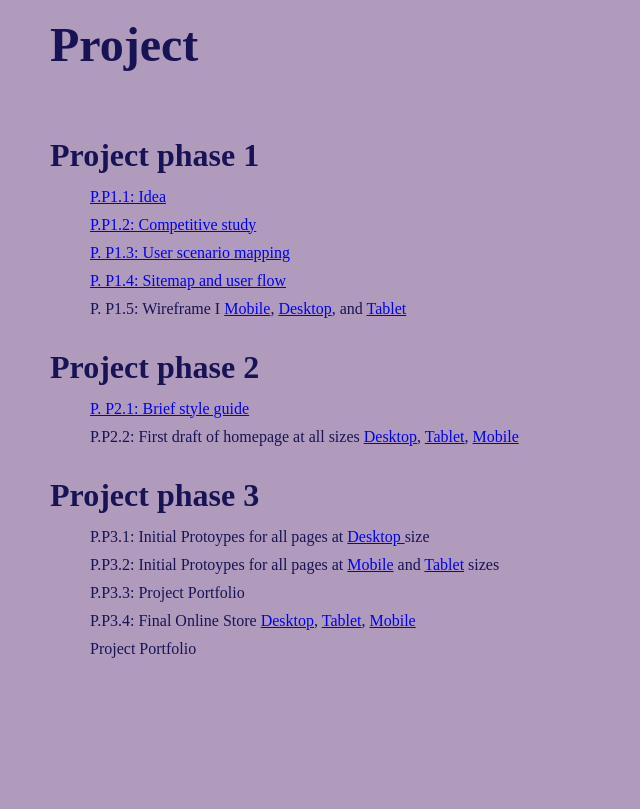
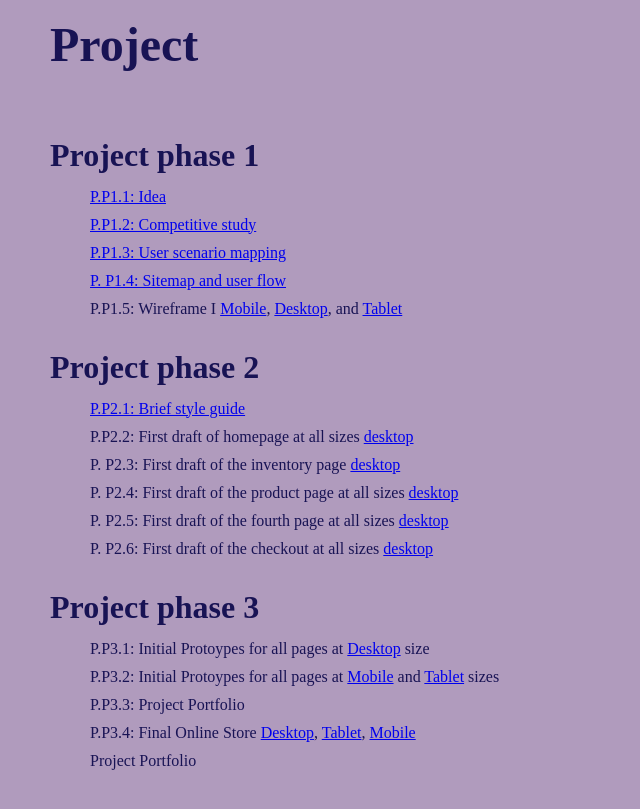
Before and after one commit to sumaiyar6/avt415, a plain HTML site: page index.html in a window 1280 px wide. Shown: the part 736-1545 px from the top of the page, without its empty margins (0-640 px from the left). Before the commit the page ends 1465 px from the top, so only its background shows below. Drawn offline with Linux system fonts and the light colour scheme.

Commit message:
Add files via upload

```diff
--- a/index.html
+++ b/index.html
@@ -31,23 +31,27 @@
 			<dd><a href="p_process/ideas.html" >P.P1.1: Idea</a></dd><dd>
 			<a href="https://www.figma.com/proto/bF72ke6CYsKykys5XcTyxV/P.-P1.2%3A-Competitive-study?node-id=1-2&p=f&t=Z86DSOqtoH0KCL0Z-1&scaling=contain&content-scaling=fixed&page-id=0%3A1" target="_blank">
 			P.P1.2: Competitive study</a></dd>
-			<dd><a href="p_process/P. P1.3- User scenario mapping.html">P. P1.3: User scenario mapping</a></dd>
+			<dd><a href="p_process/P. P1.3- User scenario mapping.html">P.P1.3: User scenario mapping</a></dd>
 			<dd><a href="https://www.figma.com/proto/D4iFkZWWFhSL4TDz3UuvCN/P.-P1.4%3A-Sitemap-and-user-flow?node-id=1-5&p=f&t=sWCkD3aCrVR9KCwz-1&scaling=contain&content-scaling=fixed&page-id=0%3A1" target="new">P. P1.4: Sitemap and user flow</a></dd>
-			<dd>P. P1.5: Wireframe I			  <a href="https://mymasonportal.gmu.edu/webapps/blackboard/content/listContent.jsp?course_id=_533736_1&content_id=_20500696_1#" data-ally-external-id="content:_20500698_1" data-ally-upload-type="RichContent" title="Alternative formats"><a href="https://www.figma.com/proto/JdW0GqUkBTnzb4Kgbnh2HC/P.-P1.5%3A-Wireframe-I?node-id=1-2&p=f&t=WvEDSI0px9ZPKk0a-1&scaling=scale-down&content-scaling=fixed&page-id=0%3A1" target="_blank">Mobile</a>, <a href="https://www.figma.com/proto/kjlUuf0ZVpfLITYPeYXgt7/P.-P1.5%3A-Wireframe-2?node-id=3-2&t=QiXEQPID3mO1zLTH-1&scaling=contain&content-scaling=fixed&page-id=0%3A1" target="_blank">Desktop</a>, and <a href="https://www.figma.com/proto/dayEoKnCAM4yelIjQ4cpHG/P.-P1.5%3A-Wireframe-3?node-id=2-5&p=f&t=SCGIk7IMk62nhYAo-1&scaling=scale-down&content-scaling=fixed&page-id=0%3A1" target="_blank">Tablet</a><br>
+			<dd>P.P1.5: Wireframe I			  <a href="https://mymasonportal.gmu.edu/webapps/blackboard/content/listContent.jsp?course_id=_533736_1&content_id=_20500696_1#" data-ally-external-id="content:_20500698_1" data-ally-upload-type="RichContent" title="Alternative formats"><a href="https://www.figma.com/proto/JdW0GqUkBTnzb4Kgbnh2HC/P.-P1.5%3A-Wireframe-I?node-id=1-2&p=f&t=WvEDSI0px9ZPKk0a-1&scaling=scale-down&content-scaling=fixed&page-id=0%3A1" target="_blank">Mobile</a>, <a href="https://www.figma.com/proto/kjlUuf0ZVpfLITYPeYXgt7/P.-P1.5%3A-Wireframe-2?node-id=3-2&t=QiXEQPID3mO1zLTH-1&scaling=contain&content-scaling=fixed&page-id=0%3A1" target="_blank">Desktop</a>, and <a href="https://www.figma.com/proto/dayEoKnCAM4yelIjQ4cpHG/P.-P1.5%3A-Wireframe-3?node-id=2-5&p=f&t=SCGIk7IMk62nhYAo-1&scaling=scale-down&content-scaling=fixed&page-id=0%3A1" target="_blank">Tablet</a><br>
 			  </a></dd>
 
 			</dl>
 
 			<dl>
 <dt>Project phase 2</dt>
-			<dd><a href="https://www.figma.com/proto/KgwjEukdU1KeWGuk9ZQqnj/P.-P2.1%3A-Brief-style-guide?node-id=2-4&p=f&t=VyFpapDYZKDJADCZ-1&scaling=contain&content-scaling=fixed&page-id=0%3A1" target="blank">P. P2.1: Brief style guide</a>
+			<dd><a href="https://www.figma.com/proto/KgwjEukdU1KeWGuk9ZQqnj/P.-P2.1%3A-Brief-style-guide?node-id=2-4&p=f&t=VyFpapDYZKDJADCZ-1&scaling=contain&content-scaling=fixed&page-id=0%3A1" target="blank">P.P2.1: Brief style guide</a>
 			</dd>
-			<dd>P.P2.2: First draft of homepage at all sizes <a href="https://www.figma.com/proto/ZhyNf8qyzjFXV93pKaUXHq/P.-P2.2%3A-First-draft-of-homepage-at-all-sizes-1?node-id=1-2&p=f&t=XYPeXL04XU6EumEK-1&scaling=scale-down-width&content-scaling=fixed&page-id=0%3A1" target="_blank">Desktop</a>, <a href="https://www.figma.com/proto/WeOTtQClgMci2XHh1dj55P/P.-P2.2%3A-First-draft-of-homepage-at-all-sizes-2?node-id=1-2&p=f&t=Q4lpCqVnjO40R2h0-1&scaling=scale-down-width&content-scaling=fixed&page-id=0%3A1" target="_blank">Tablet</a>, <a href="https://www.figma.com/proto/BFK4BeoUnI0VKrntXQ1Z1B/P.-P2.2%3A-First-draft-of-homepage-at-all-sizes-3?node-id=1-2&p=f&t=19bxfGsHq0YGPqaz-1&scaling=scale-down-width&content-scaling=fixed&page-id=0%3A1" target="_blank">Mobile</a></dd>
+			<dd>P.P2.2: First draft of homepage at all sizes <a href="https://www.figma.com/proto/BoJEUPIwLtRKWpWsY4fjqu/P.-P2.2--First-draft-of-homepage-desktop?node-id=1-32&p=f&t=DloKovOEpZcWVKfk-1&scaling=scale-down-width&content-scaling=fixed&page-id=0%3A1" target="_blank">desktop</a></dd>
+			<dd>P. P2.3: First draft of the inventory page <a href="https://www.figma.com/proto/cBZGGhNU2vbB04bcz0pDjJ/P.-P2.3--First-draft-of-the-inventory-pageP.-P2.3--First-draft-of-the-inventory-page-desktop?node-id=1-27&p=f&t=OmZSm7QIPdnU4beP-1&scaling=scale-down-width&content-scaling=fixed&page-id=0%3A1" target="_blank">desktop</a></dd>
+			<dd>P. P2.4: First draft of the product page at all sizes <a href="https://www.figma.com/proto/IVS6i1DEKrbYVhzLEt3MtP/P.-P2.4--First-draft-of-the-product-page-desktop?node-id=1-59&p=f&t=bsdb6GaY7kR61EMn-1&scaling=scale-down-width&content-scaling=fixed&page-id=0%3A1" target="_blank">desktop</a></dd>
+			<dd>P. P2.5: First draft of the fourth page at all sizes <a href="https://www.figma.com/proto/EibMdR552rak5BZ3a6xUbp/P.-P2.5--First-draft-of-the-fourth-page-desktop?node-id=1-29&p=f&t=l3PWVVG3QNpapxUM-1&scaling=scale-down-width&content-scaling=fixed&page-id=0%3A1" target="_blank">desktop</a></dd>
+			<dd>P. P2.6: First draft of the checkout at all sizes <a href="https://www.figma.com/proto/BVJmeXYQvbranG0cpEaJnU/P.-P2.6--First-draft-of-the-checkout-desktop?node-id=1-14&p=f&t=WZPty7T4J9BHpl5r-1&scaling=scale-down-width&content-scaling=fixed&page-id=0%3A1" target="_blank">desktop</a> </dd>
 </dl>
 			<dl>
 
 <dt>Project phase 3</dt>
-			<dd>P.P3.1: Initial Protoypes for all pages at <a href="#">Desktop </a>size </dd>
+			<dd>P.P3.1: Initial Protoypes for all pages at <a href="https://www.figma.com/proto/ZhyNf8qyzjFXV93pKaUXHq/Desktop?node-id=1-2&t=6g0B50WEMurkooTB-1&scaling=scale-down-width&content-scaling=fixed&page-id=0%3A1&starting-point-node-id=54%3A201" target="_blank">Desktop</a> size </dd>
 			<dd>P.P3.2: Initial Protoypes for all pages at <a href="#">Mobile</a> and <a href="#">Tablet</a> sizes</dd>
 			<dd>P.P3.3: Project Portfolio</dd>
 			<dd>P.P3.4: Final Online Store <a href="#">Desktop</a>, <a href="#"> Tablet</a>, <a href="#"> Mobile</a></dd>
```
